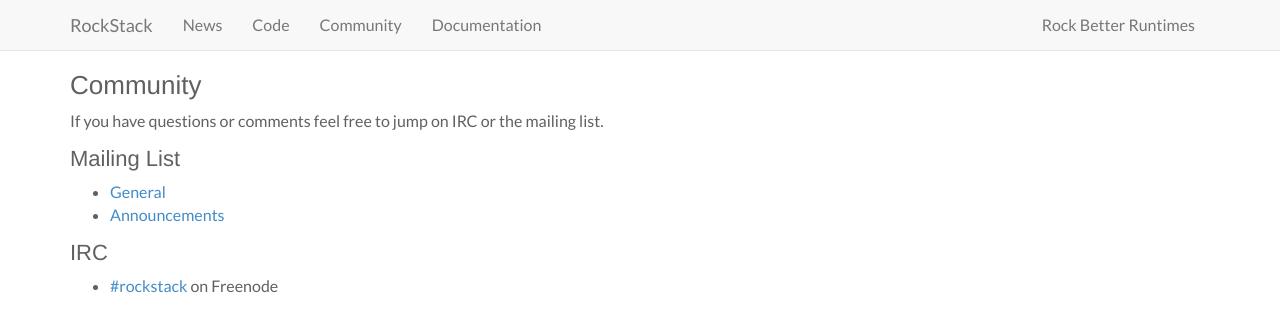
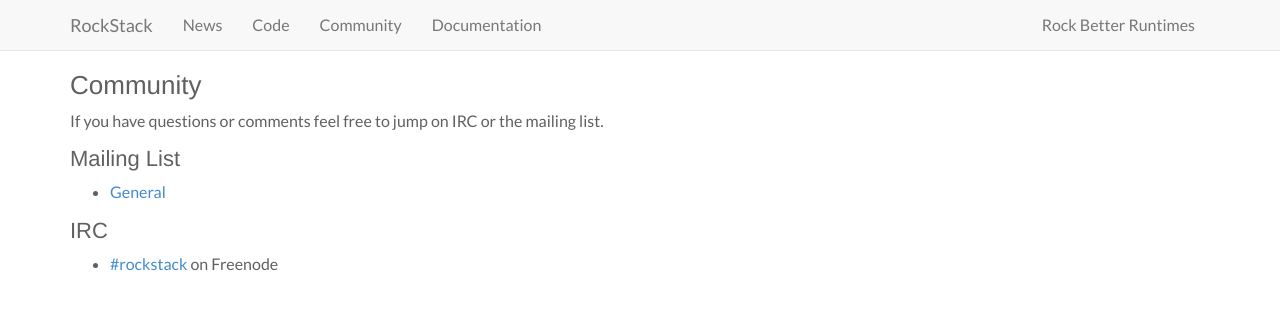
Before and after one commit to silas/rock, a Jekyll site: the page built from community/index.md, in a window 1280 px wide. Shown: the top 332 px of the page. Built offline with Jekyll 4.4.1, drawn with Linux system fonts in a browser that asks for light colours; Markdown is read by kramdown in place of the engine named in the settings.

Commit message:
Remove announcements mailing list

```diff
--- a/community/index.md
+++ b/community/index.md
@@ -10,12 +10,10 @@ If you have questions or comments feel free to jump on IRC or the mailing list.
 ## Mailing List
 
  * [General][mailing]
- * [Announcements][mailing-announce]
 
 ## IRC
 
  * [#rockstack][irc] on Freenode
 
 [mailing]: http://groups.google.com/group/rockstack
-[mailing-announce]: http://groups.google.com/group/rockstack-announce
 [irc]: http://webchat.freenode.net/?channels=rockstack&uio=d4
```
